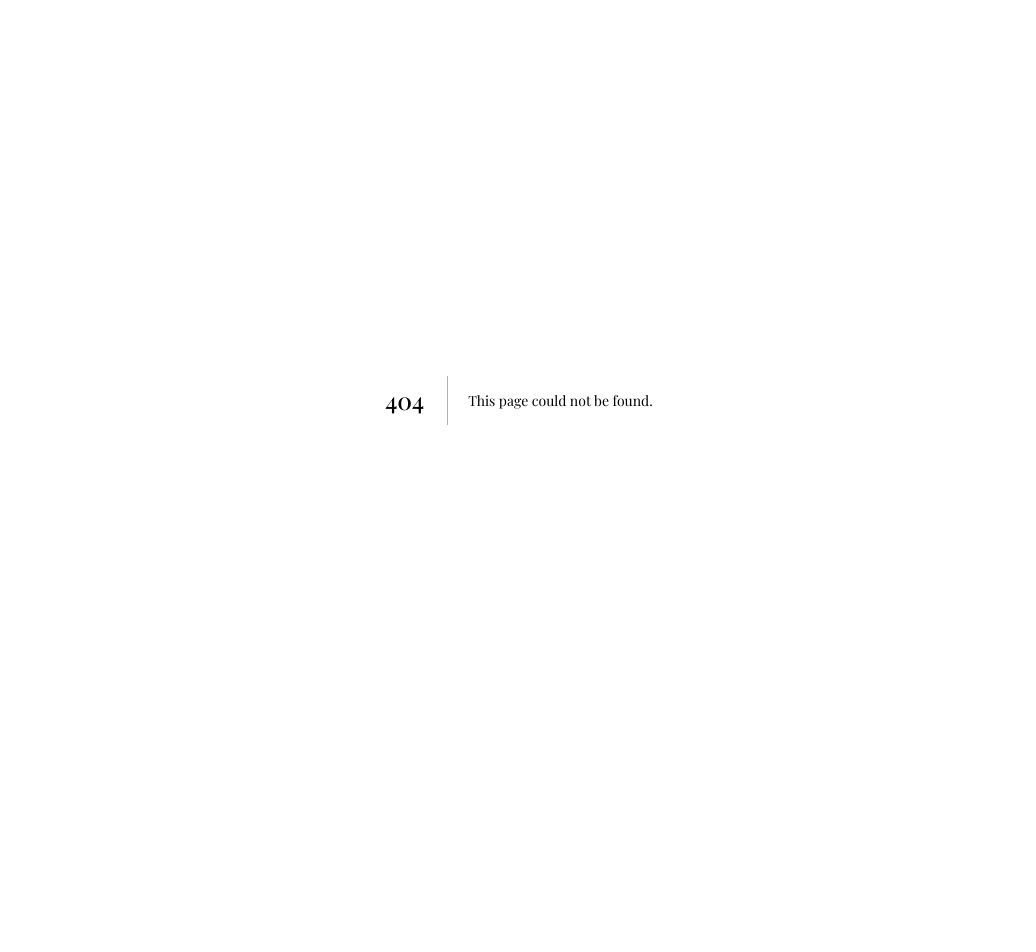
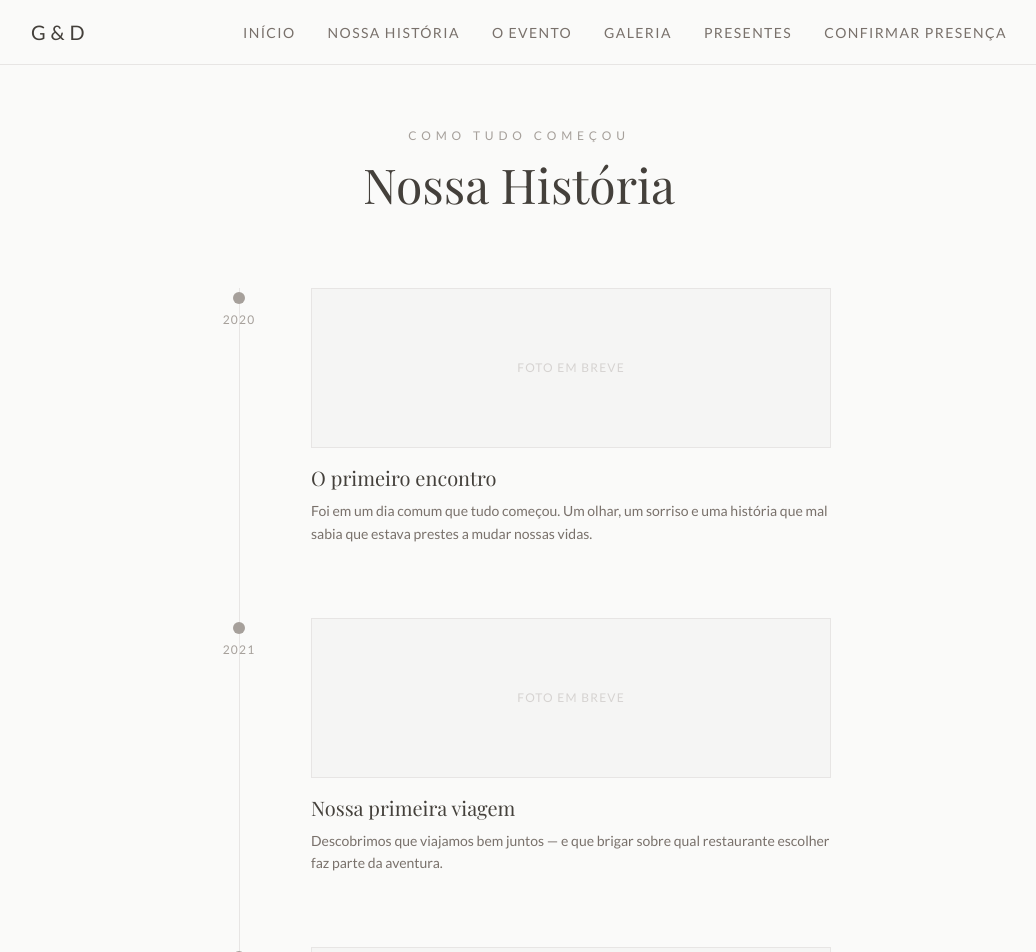
Before and after one commit to GuilhermeQueiroos/casamento-, a Next.js app: page /historia in a window 1280 px wide. Before the commit this address had no page. Shown: the top 952 px of the page, without its empty margins (121-1157 px from the left). Before the commit the page ends 800 px from the top, so only its background shows below. Built offline with nearby package versions, Linux system fonts and the light colour scheme; a web font is replaced by a local one.

Commit message:
corrige galeria e historia

```diff
--- /dev/null
+++ b/app/galeria/page.tsx
@@ -0,0 +1,70 @@
+"use client";
+
+import Image from "next/image";
+
+// 💡 FUTURO: buscar fotos do Supabase Storage
+// import { supabase } from '@/lib/supabase'
+// As fotos ficam em: supabase storage → bucket "galeria"
+// Para adicionar: no admin, upload para o bucket e salvar a URL no banco
+// Para exibir: next/image com src={url} + animação de entrada com framer-motion
+
+import Navbar from "@/components/Navbar";
+
+// 💡 Substituir por fotos reais vindas do Supabase Storage
+const fotos: { url: string; alt: string }[] = [
+  // Exemplo de como ficará:
+  // { url: 'https://...supabase.co/storage/v1/object/public/galeria/foto1.jpg', alt: 'Guilherme e Deborah' },
+];
+
+export default function Galeria() {
+  return (
+    <>
+      <Navbar />
+      <main className="max-w-5xl mx-auto px-6 pt-32 pb-24">
+        <p className="font-lato text-xs tracking-[0.4em] uppercase text-stone-400 mb-4 text-center">
+          Momentos especiais
+        </p>
+        <h1 className="font-playfair text-5xl text-stone-700 text-center mb-16">
+          Galeria
+        </h1>
+
+        {fotos.length === 0 ? (
+          // Estado vazio — aparece até as fotos serem adicionadas
+          <div className="text-center py-24">
+            <div className="flex items-center justify-center gap-4 mb-8">
+              <div className="h-px w-16 bg-stone-200" />
+              <span className="text-stone-200 text-2xl">✦</span>
+              <div className="h-px w-16 bg-stone-200" />
+            </div>
+            <p className="font-playfair text-2xl text-stone-400 mb-3">
+              Em breve
+            </p>
+            <p className="font-lato text-sm text-stone-300 tracking-wide">
+              Nossas fotos serão compartilhadas aqui em breve
+            </p>
+          </div>
+        ) : (
+          // 💡 Grid de fotos — pronto para receber imagens reais
+          // Futuramente: adicionar framer-motion para animação de entrada
+          <div className="columns-1 sm:columns-2 md:columns-3 gap-4 space-y-4">
+            {fotos.map((foto, i) => (
+              <div
+                key={i}
+                className="break-inside-avoid overflow-hidden border border-stone-100 hover:border-stone-300 transition-colors"
+                // 💡 FUTURO: onClick para abrir lightbox
+              >
+                <Image
+                  src={foto.url}
+                  alt={foto.alt}
+                  width={800}
+                  height={600}
+                  className="w-full object-cover hover:scale-105 transition-transform duration-500"
+                />
+              </div>
+            ))}
+          </div>
+        )}
+      </main>
+    </>
+  );
+}
--- /dev/null
+++ b/app/historia/page.tsx
@@ -0,0 +1,115 @@
+import Navbar from "@/components/Navbar";
+
+// 💡 FUTURO: cada item pode ter uma foto (imagem_url)
+// Basta adicionar um campo no banco ou neste array e renderizar com next/image
+const timeline = [
+  {
+    ano: "2020",
+    titulo: "O primeiro encontro",
+    descricao:
+      "Foi em um dia comum que tudo começou. Um olhar, um sorriso e uma história que mal sabia que estava prestes a mudar nossas vidas.",
+    imagem_url: null, // substituir por URL real futuramente
+  },
+  {
+    ano: "2021",
+    titulo: "Nossa primeira viagem",
+    descricao:
+      "Descobrimos que viajamos bem juntos — e que brigar sobre qual restaurante escolher faz parte da aventura.",
+    imagem_url: null,
+  },
+  {
+    ano: "2022",
+    titulo: "A mudança",
+    descricao:
+      "Decidimos construir um lar juntos. Com muito amor, algumas discussões sobre decoração e muita pizza.",
+    imagem_url: null,
+  },
+  {
+    ano: "2023",
+    titulo: "O pedido",
+    descricao:
+      "Em um momento perfeito, a pergunta que mudou tudo. E a resposta que esperávamos.",
+    imagem_url: null,
+  },
+  {
+    ano: "2025",
+    titulo: "O grande dia",
+    descricao:
+      "E agora, queremos celebrar com as pessoas que mais amamos. Obrigado por fazer parte dessa história.",
+    imagem_url: null,
+  },
+];
+
+export default function Historia() {
+  return (
+    <>
+      <Navbar />
+      <main className="max-w-2xl mx-auto px-6 pt-32 pb-24">
+        <p className="font-lato text-xs tracking-[0.4em] uppercase text-stone-400 mb-4 text-center">
+          Como tudo começou
+        </p>
+        <h1 className="font-playfair text-5xl text-stone-700 text-center mb-20">
+          Nossa História
+        </h1>
+
+        {/* Timeline */}
+        <div className="relative">
+          {/* Linha vertical */}
+          <div className="absolute left-8 top-0 bottom-0 w-px bg-stone-200" />
+
+          <div className="space-y-16">
+            {timeline.map((item, i) => (
+              <div key={i} className="relative flex gap-10">
+                {/* Bolinha */}
+                <div className="relative z-10 flex-shrink-0 w-16 flex flex-col items-center">
+                  <div className="w-3 h-3 rounded-full bg-stone-400 mt-1" />
+                  <span className="font-lato text-xs text-stone-400 tracking-widest mt-2">
+                    {item.ano}
+                  </span>
+                </div>
+
+                {/* Conteúdo */}
+                <div className="pb-2 flex-1">
+                  {/* 💡 FUTURO: foto do casal nesse momento */}
+                  {item.imagem_url && (
+                    <div className="mb-4 aspect-video bg-stone-100 overflow-hidden">
+                      {/* <Image src={item.imagem_url} alt={item.titulo} fill className="object-cover" /> */}
+                    </div>
+                  )}
+
+                  {/* Placeholder visual para quando não tem foto */}
+                  {!item.imagem_url && (
+                    <div className="mb-4 h-40 bg-stone-100 flex items-center justify-center border border-stone-200">
+                      <span className="font-lato text-xs tracking-widest uppercase text-stone-300">
+                        Foto em breve
+                      </span>
+                    </div>
+                  )}
+
+                  <h3 className="font-playfair text-xl text-stone-700 mb-2">
+                    {item.titulo}
+                  </h3>
+                  <p className="font-lato text-sm text-stone-500 leading-relaxed">
+                    {item.descricao}
+                  </p>
+                </div>
+              </div>
+            ))}
+          </div>
+        </div>
+
+        {/* Frase final */}
+        <div className="mt-24 text-center">
+          <div className="flex items-center justify-center gap-4 mb-8">
+            <div className="h-px w-16 bg-stone-300" />
+            <span className="text-stone-300">✦</span>
+            <div className="h-px w-16 bg-stone-300" />
+          </div>
+          <p className="font-playfair text-2xl text-stone-600 italic">
+            &ldquo;E o melhor ainda está por vir.&rdquo;
+          </p>
+        </div>
+      </main>
+    </>
+  );
+}
```
